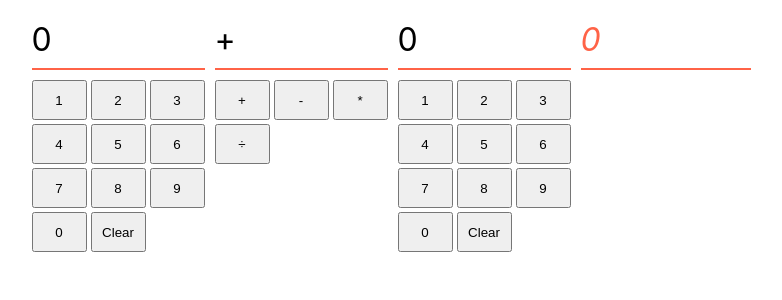
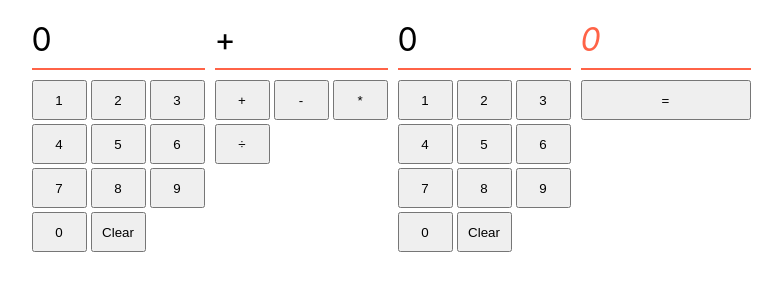
Before and after one commit to boolean-uk/react-state-calculator, a React (Create React App) app: page / in a window 1280 px wide. Shown: the top 300 px of the page, without its empty margins (249-1031 px from the left). Built offline with nearby package versions, Linux system fonts and the light colour scheme.

Commit message:
Update Exercise

```diff
--- a/src/App.css
+++ b/src/App.css
@@ -40,3 +40,8 @@ html {
   color:tomato;
   font-style: italic;
 }
+
+.answer button {
+  width: 100%;
+  height: 40px;
+}
--- a/src/App.js
+++ b/src/App.js
@@ -49,6 +49,9 @@ function App() {
         </div>
         <div className="panel answer">
           <p>0</p>
+          <div>
+            <button>=</button>
+          </div>
         </div>
     </div>
   )
```
Also changed, not shown: image.png, 1 other file (tests, documents, lock files or other folders).
